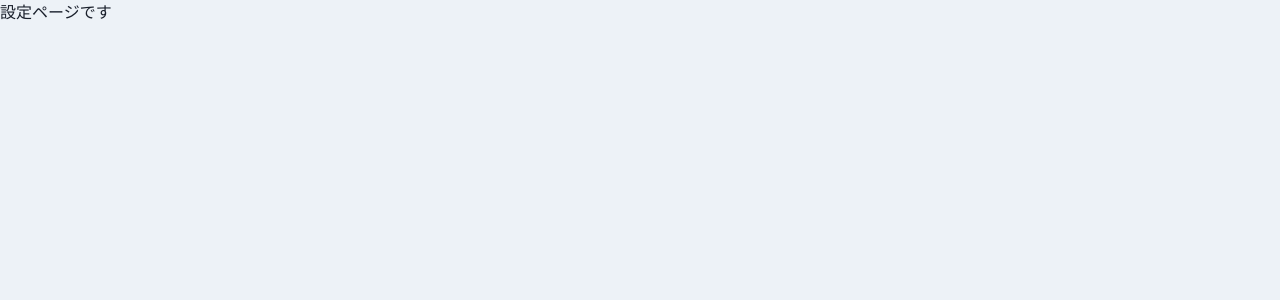
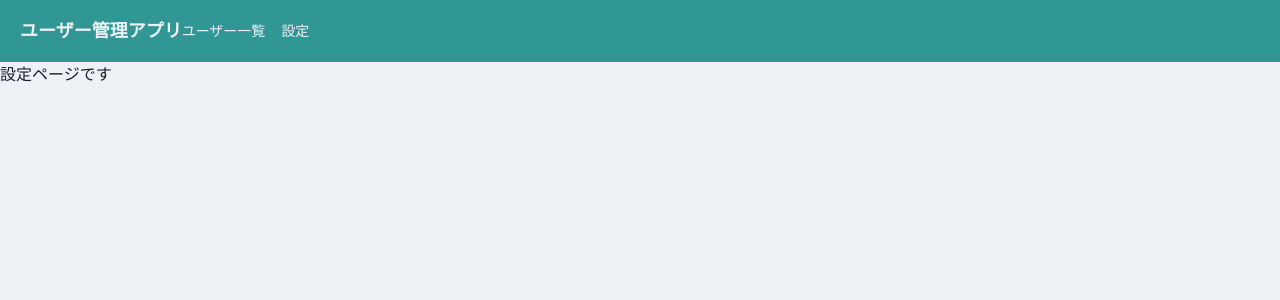
Before and after one commit to schwarzwald0906/ChakuraUI, a React (Create React App) app: page /home/setting in a window 1280 px wide. Shown: the top 300 px of the page. Built offline with nearby package versions, Linux system fonts and the light colour scheme.

Commit message:
initial commit

```diff
--- /dev/null
+++ b/src/components/organism/layout/Header.tsx
@@ -0,0 +1,25 @@
+import { Box, Flex, Heading } from "@chakra-ui/react";
+import { memo, VFC } from "react";
+
+export const Header: VFC = memo(() => {
+  return (
+    <Flex
+      as="nav"
+      bg="teal.500"
+      color="gray.100"
+      align="center"
+      justify="space-between"
+      padding={{ base: 3, md: 5 }}
+    >
+      <Heading as="h1" fontSize={{ base: "md", md: "lg" }}>
+        ユーザー管理アプリ
+      </Heading>
+      <Flex align="center" fontSize="sm" flexGrow={2}>
+        <Box pr={4}>
+          <Flex>ユーザー一覧 </Flex>
+        </Box>
+        <Flex>設定</Flex>
+      </Flex>
+    </Flex>
+  );
+});
--- /dev/null
+++ b/src/components/pages/Page404.tsx
@@ -0,0 +1,5 @@
+import { memo, VFC } from "react";
+
+export const Page404: VFC = memo(() => {
+  return <p>ページが見つかりません</p>;
+});
--- /dev/null
+++ b/src/components/template/HeaderLayout.tsx
@@ -0,0 +1,15 @@
+import { memo, ReactNode, VFC } from "react";
+import { Header } from "../organism/layout/Header";
+type Props = {
+  children: ReactNode;
+};
+
+export const HeaderLayout: VFC<Props> = memo((props) => {
+  const { children } = props;
+  return (
+    <>
+      <Header />
+      {children}
+    </>
+  );
+});
--- a/src/router/Router.tsx
+++ b/src/router/Router.tsx
@@ -1,6 +1,7 @@
 import { memo, VFC } from "react";
 import { Route, Switch } from "react-router-dom";
 import { Login } from "../components/pages/Login";
+import { HeaderLayout } from "../components/template/HeaderLayout";
 import { homeRoutes } from "./HomeRoutes";
 
 export const Router: VFC = memo(() => {
@@ -19,7 +20,7 @@ export const Router: VFC = memo(() => {
                 exact={route.exact}
                 path={`${url}${route.path}`}
               >
-                {route.children}
+                <HeaderLayout>{route.children}</HeaderLayout>
               </Route>
             ))}
           </Switch>
```
